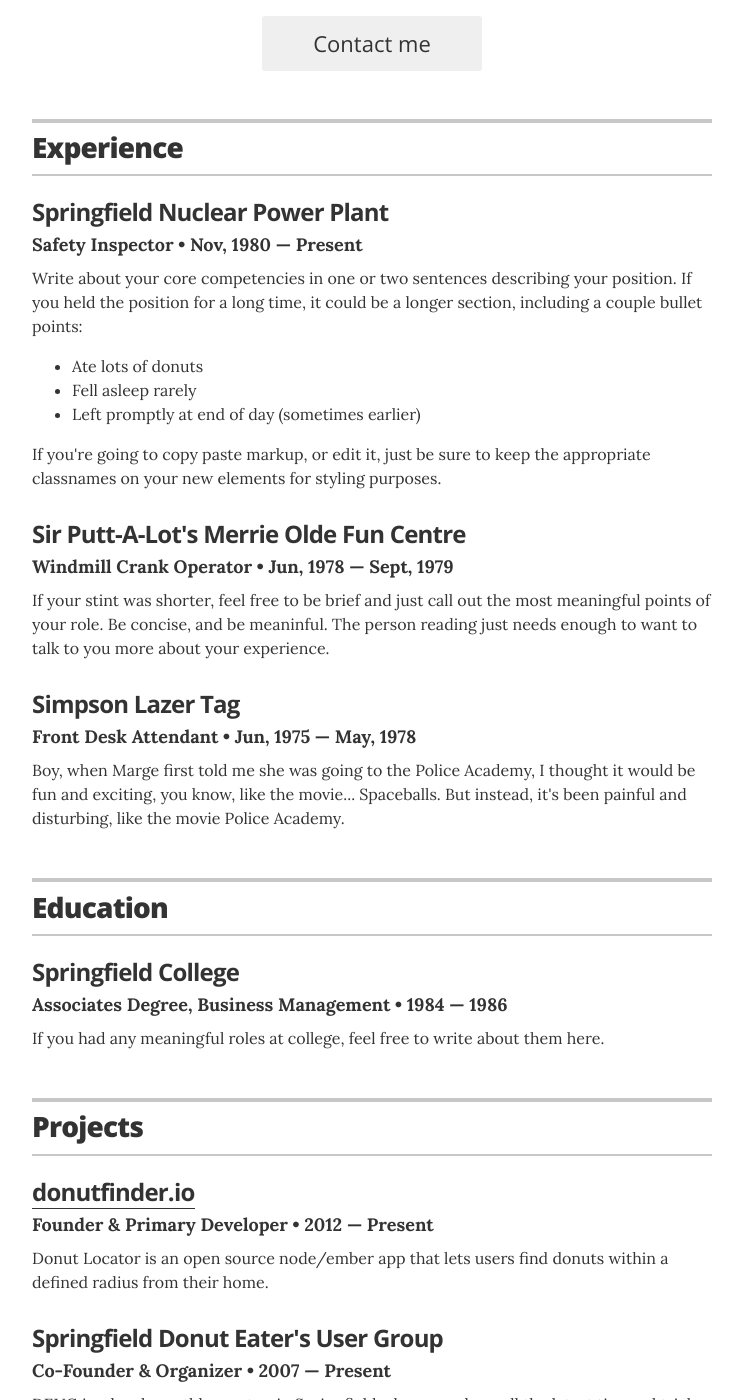
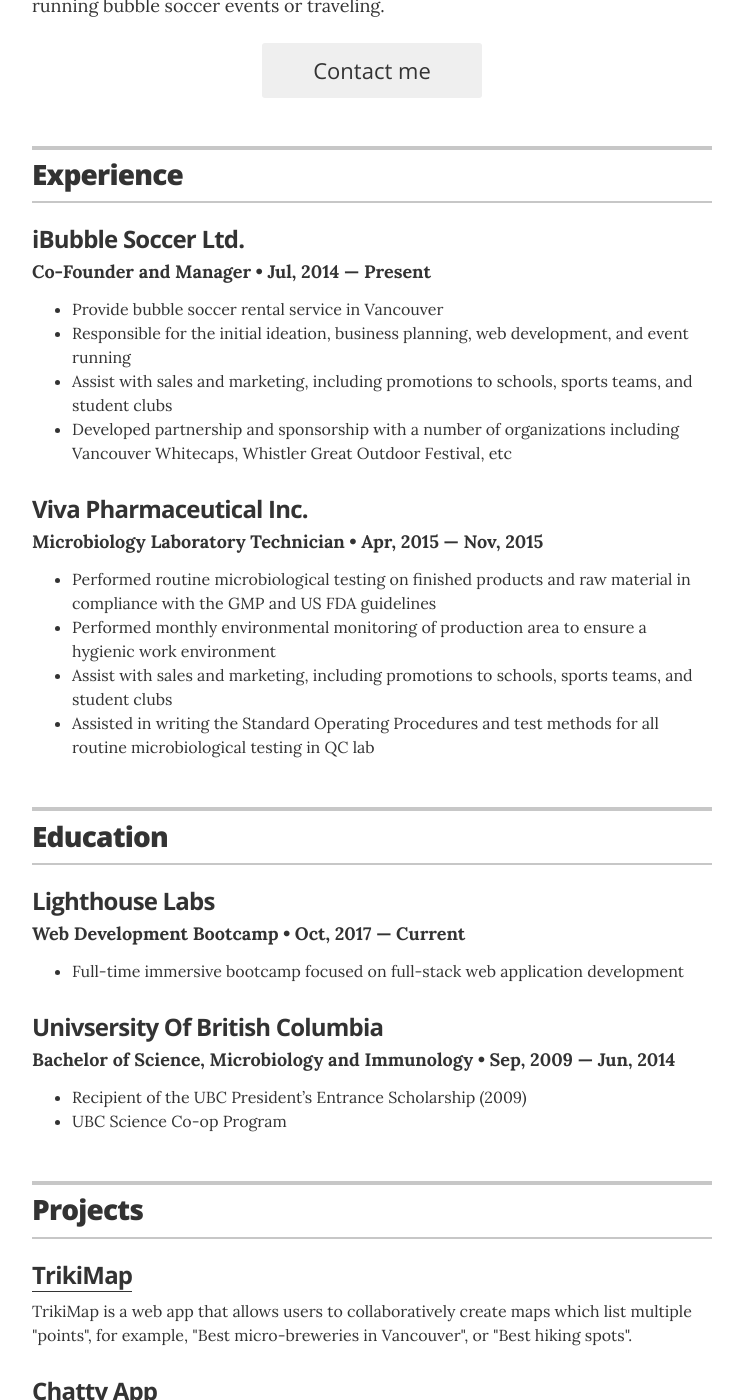
Before and after one commit to kelvin8wong/kelvin8wong.github.io, a Jekyll site: the page built from index.html, in a window 1280 px wide and 1400 px high, scrolled down 375 px. Shown: the whole window, without its empty margins (268-1011 px from the left). Built offline with Jekyll 4.4.1, drawn with Linux system fonts in a browser that asks for light colours; some of the changed text lies outside the part shown.

Commit message:
updated 11-6

```diff
--- a/_layouts/resume.html
+++ b/_layouts/resume.html
@@ -27,7 +27,7 @@
         </div>
 
         <div class="executive-summary" itemprop="description">
-          <p>This is the executive summary. You should write a few brief, concise, and meaningful sentences about yourself from a professional context, and your immediate career goals. Make the length appropriate for your needs, but K.I.S.S.</p>
+          <p> BSc major in Microbiology and Immunology turned web developer. A motivated, fast learner offering the ability to assess an organization’s needs and create a complementary, robust web application. When not coding, you can find me running bubble soccer events or traveling. </p>
         </div>
 
         {% if site.resume_looking_for_work == 'yes' %}
@@ -48,32 +48,28 @@
         </header>
 
         <!-- Duplicate these resume-item elements and edit accordingly for each job you want to add here -->
-        <div class="resume-item" itemscope itemprop="worksFor" itemtype="http://schema.org/Organization">
-          <h3 class="resume-item-title" itemprop="name">Springfield Nuclear Power Plant</h3>
-          <h4 class="resume-item-details" itemprop="description">Safety Inspector &bull; Nov, 1980 &mdash; Present</h4>
-          <p class="resume-item-copy">Write about your core competencies in one or two sentences describing your position. If you held the position for a long time, it could be a longer section, including a couple bullet points:</p>
+        <div class="resume-item" itemscope itemprop="worksFor" itemtype="http://www.ibubblesoccer.com">
+          <h3 class="resume-item-title" itemprop="name">iBubble Soccer Ltd.</h3>
+          <h4 class="resume-item-details" itemprop="description">Co-Founder and Manager &bull; Jul, 2014 &mdash; Present</h4>
           <ul class="resume-item-list">
-            <li>Ate lots of donuts</li>
-            <li>Fell asleep rarely</li>
-            <li>Left promptly at end of day (sometimes earlier)</li>
+            <li>Provide bubble soccer rental service in Vancouver</li>
+            <li>Responsible for the initial ideation, business planning, web development, and event running</li>
+            <li>Assist with sales and marketing, including promotions to schools, sports teams, and student clubs</li>
+            <li>Developed partnership and sponsorship with a number of organizations including Vancouver Whitecaps, Whistler Great Outdoor Festival, etc</li>
           </ul>
-          <p class="resume-item-copy">If you're going to copy paste markup, or edit it, just be sure to keep the appropriate classnames on your new elements for styling purposes.</p>
 
         </div><!-- end of resume-item -->
 
         <!-- another resume item -->
         <div class="resume-item" itemscope itemprop="worksFor" itemtype="http://schema.org/Organization">
-          <h3 class="resume-item-title" itemprop="name">Sir Putt-A-Lot's Merrie Olde Fun Centre</h3>
-          <h4 class="resume-item-details" itemprop="description">Windmill Crank Operator &bull; Jun, 1978 &mdash; Sept, 1979</h4>
-          <p class="resume-item-copy">If your stint was shorter, feel free to be brief and just call out the most meaningful points of your role. Be concise, and be meaninful. The person reading just needs enough to want to talk to you more about your experience.</p>
-
-        </div><!-- end of resume-item -->
-
-        <!-- by now you're getting the picture... -->
-        <div class="resume-item" itemscope itemprop="worksFor" itemtype="http://schema.org/Organization">
-          <h3 class="resume-item-title" itemprop="name">Simpson Lazer Tag</h3>
-          <h4 class="resume-item-details" itemprop="description">Front Desk Attendant &bull; Jun, 1975 &mdash; May, 1978</h4>
-          <p class="resume-item-copy">Boy, when Marge first told me she was going to the Police Academy, I thought it would be fun and exciting, you know, like the movie... Spaceballs. But instead, it's been painful and disturbing, like the movie Police Academy.</p>
+          <h3 class="resume-item-title" itemprop="name">Viva Pharmaceutical Inc.</h3>
+          <h4 class="resume-item-details" itemprop="description">Microbiology Laboratory Technician &bull; Apr, 2015 &mdash; Nov, 2015</h4>
+          <ul class="resume-item-list">
+              <li>Performed routine microbiological testing on finished products and raw material in compliance with the GMP and US FDA guidelines</li>
+              <li>Performed monthly environmental monitoring of production area to ensure a hygienic work environment</li>
+              <li>Assist with sales and marketing, including promotions to schools, sports teams, and student clubs</li>
+              <li>Assisted in writing the Standard Operating Procedures and test methods for all routine microbiological testing in QC lab</li>
+            </ul>
 
         </div><!-- end of resume-item -->
 
@@ -89,10 +85,20 @@
           <h2>Education</h2>
         </header>
 
-        <div class="resume-item" itemscope itemprop="worksFor" itemtype="http://schema.org/CollegeOrUniversity">
-          <h3 class="resume-item-title" itemprop="name">Springfield College</h3>
-          <h4 class="resume-item-details" itemprop="description">Associates Degree, Business Management &bull; 1984 &mdash; 1986</h4>
-          <p class="resume-item-copy">If you had any meaningful roles at college, feel free to write about them here.</p>
+        <div class="resume-item" itemscope itemprop="worksFor" itemtype="http://www.lighthouselabs.ca">
+          <h3 class="resume-item-title" itemprop="name">Lighthouse Labs</h3>
+          <h4 class="resume-item-details" itemprop="description">Web Development Bootcamp &bull; Oct, 2017 &mdash; Current</h4>
+          <ul class="resume-item-list">
+            <li>Full-time immersive bootcamp focused on full-stack web application development</li>
+          </ul>
+        </div>
+
+        <div class="resume-item" itemscope itemprop="worksFor" itemtype="http://www.ubc.ca">
+          <h3 class="resume-item-title" itemprop="name">Univsersity Of British Columbia</h3>
+          <h4 class="resume-item-details" itemprop="description">Bachelor of Science, Microbiology and Immunology &bull; Sep, 2009 &mdash; Jun, 2014 </h4>
+          <ul class="resume-item-list">
+            <li>Recipient of the UBC President’s Entrance Scholarship (2009)</li>
+            <li>UBC Science Co-op Program</li>
         </div>
 
       </section>
@@ -108,15 +114,27 @@
         </header>
 
         <div class="resume-item">
-          <h3 class="resume-item-title"><a href="http://donutlocator.io">donutfinder.io</a></h3>
-          <h4 class="resume-item-details">Founder & Primary Developer &bull; 2012 &mdash; Present</h4>
-          <p class="resume-item-copy">Donut Locator is an open source node/ember app that lets users find donuts within a defined radius from their home.</p>
+          <h3 class="resume-item-title"><a href="https://github.com/SpinnyFinny/maps-wiki">TrikiMap</a></h3>
+          <!-- <h4 class="resume-item-details">Lighthouse Lab Student &bull; 2017 &mdash; Present</h4> -->
+          <p class="resume-item-copy">TrikiMap is a web app that allows users to collaboratively create maps which list multiple "points", for example, "Best micro-breweries in Vancouver", or "Best hiking spots".</p>
         </div>
 
         <div class="resume-item">
-          <h3 class="resume-item-title">Springfield Donut Eater's User Group</h3>
-          <h4 class="resume-item-details">Co-Founder & Organizer &bull; 2007 &mdash; Present</h4>
-          <p class="resume-item-copy">DEUG is a local monthly meetup in Springfield where we share all the latest tips and tricks for dat donut lifestyle. I organize the group, and typically eat most of the donuts.</p>
+          <h3 class="resume-item-title"><a href="https://github.com/kelvin8wong/Chatty-App">Chatty App</h3>
+          <!-- <h4 class="resume-item-details">Lighthouse Lab Student &bull; 2017 &mdash; Present</h4> -->
+          <p class="resume-item-copy">Chatty App is a client-side SPA (single-page app) that allows users to communicate with each other without having to register accounts.</p>
+        </div>
+
+        <div class="resume-item">
+          <h3 class="resume-item-title"><a href="https://github.com/kelvin8wong/tweeter">Tweeter</h3>
+          <!-- <h4 class="resume-item-details">Lighthouse Lab Student &bull; 2017 &mdash; Present</h4> -->
+          <p class="resume-item-copy">Tweeter is a simple, single-page Twitter clone App built with HTML, CSS, JS, JQuery and Ajax on the client side, and Node, Express and MongoDB on the server side.</p>
+        </div>
+
+        <div class="resume-item">
+          <h3 class="resume-item-title"><a href="https://github.com/kelvin8wong/Tinyapp">Tiny App</h3>
+          <!-- <h4 class="resume-item-details">Lighthouse Lab Student &bull; 2017 &mdash; Present</h4> -->
+          <p class="resume-item-copy">TinyApp is a full stack web application built with Node and Express that allows users to shorten long URLs.</p>
         </div>
 
       </section>
@@ -132,18 +150,28 @@
         </header>
 
         <div class="resume-item">
-          <h4 class="resume-item-details">Donut design</h4>
-          <p class="resume-item-copy">Sprinkle art, icing design, eclair management, taste testing, donut/coffee pairing research</p>
+          <h4 class="resume-item-details">Programing Languages</h4>
+          <p class="resume-item-copy">Javascript, CSS, HTML5</p>
         </div>
 
         <div class="resume-item">
-          <h4 class="resume-item-details">Craft beer brewing</h4>
-          <p class="resume-item-copy">Hops inspection, brew testing, distribution management, bottle label design, festival and event management</p>
+          <h4 class="resume-item-details">Frameworks/Libraries</h4>
+          <p class="resume-item-copy">jQuery, Boostrap, Express JS, Sass/Scss, React JS, Node JS, WebSockets</p>
         </div>
 
         <div class="resume-item">
-          <h4 class="resume-item-details">Family leadership</h4>
-          <p class="resume-item-copy">Bread winning, conflict resolution, couch inspection, TV longevity testing</p>
+          <h4 class="resume-item-details">Databases</h4>
+          <p class="resume-item-copy">MongoDB, Postgre SQL</p>
+        </div>
+
+        <div class="resume-item">
+          <h4 class="resume-item-details">Spoken Languages</h4>
+          <p class="resume-item-copy">Mandarin, Cantonese</p>
+        </div>
+
+        <div class="resume-item">
+          <h4 class="resume-item-details">Others</h4>
+          <p class="resume-item-copy">Git, Heroku, Photoshop, Wordpress</p>
         </div>
 
       </section>
```
Also changed, not shown: 1 other file.
